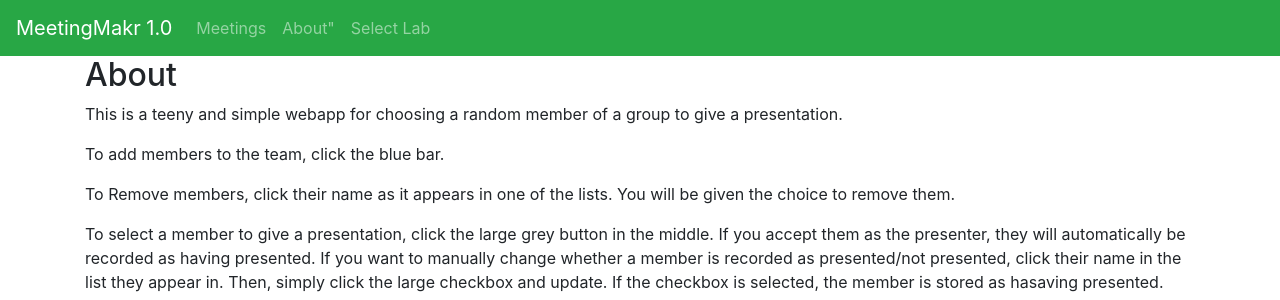
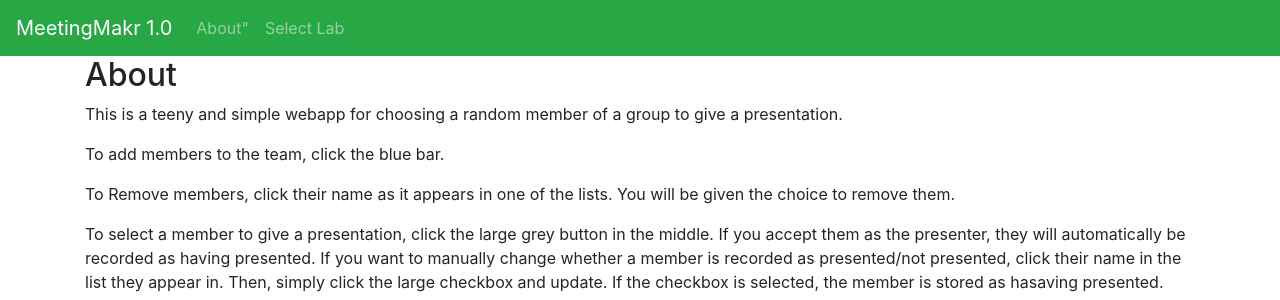
Before and after one commit to alexmanuele/MeetingMakr, a Django app: page /choose/create/ in a window 1280 px wide. Shown: the top 300 px of the page. Run offline with Django 3.2, Linux system fonts and the light colour scheme; some libraries are stand-ins or nearby versions.

Commit message:
Removed broken nav link

```diff
--- a/choose/templates/header.html
+++ b/choose/templates/header.html
@@ -8,9 +8,6 @@
   </button>
   <div class="collapse navbar-collapse" id="navbarSupportedContent">
     <ul class="navbar-nav mr-auto">
-      <li id="meetings" class="nav-item">
-        <a class="nav-link" href="/choose/">Meetings</a>
-      </li>
       <li id="addmembers" class="nav-item">
         <a class="nav-link" href="/choose/create">About"</a>
       </li>
```
